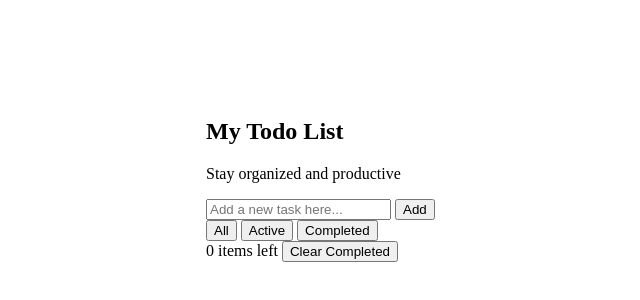
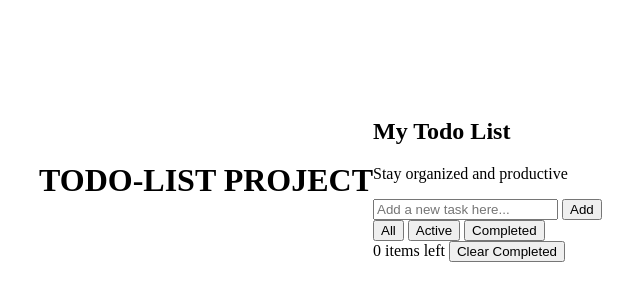
Before and after one commit to Dhiraj232/TODO-LIST-PROJECT, a plain HTML site: page index.html in a window 1280 px wide. Shown: the part 248-548 px from the top of the page, without its empty margins (184-824 px from the left). Drawn offline with Linux system fonts and the light colour scheme.

Commit message:
title
H1 ADD

```diff
--- a/index.html
+++ b/index.html
@@ -10,7 +10,7 @@
 
 </head>
 <body>
-
+<h1>TODO-LIST PROJECT</h1>
     <div class="container">
 
         <!-- Black Header Section -->
```
